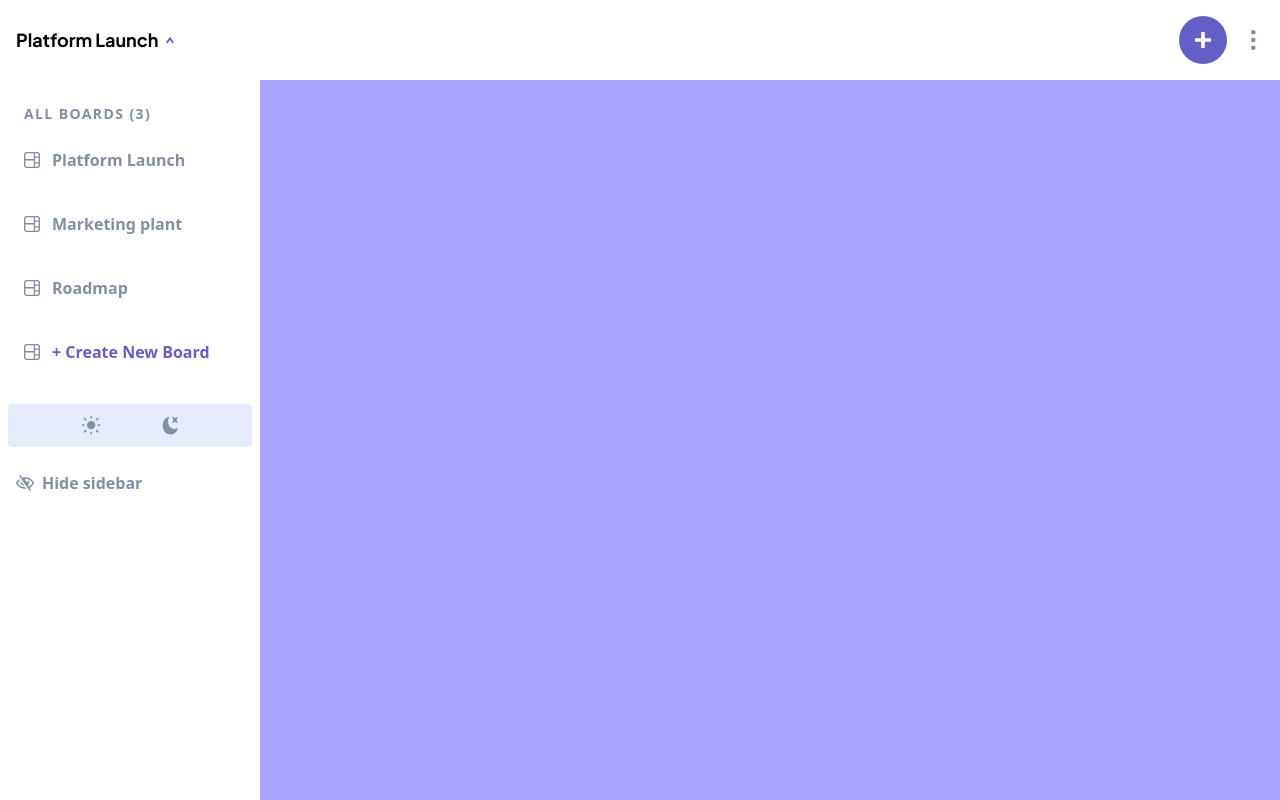
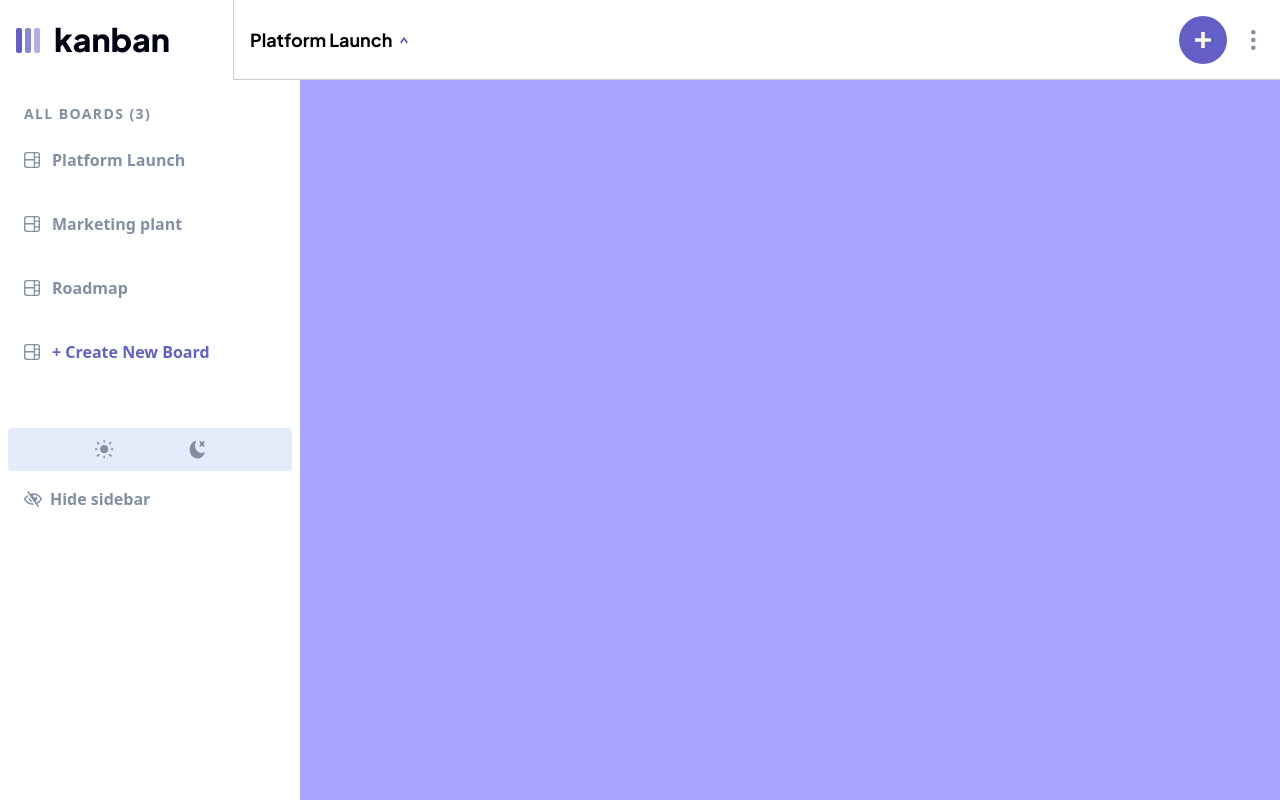
Before and after one commit to Santiagoq3/kanban-task-management, a React (Create React App) app: page / in a window 1280 px wide. Shown: the top 800 px of the page. Built offline with nearby package versions, Linux system fonts and the light colour scheme.

Commit message:
#10- añadiendo mas estilos a la sidebar

```diff
--- a/src/components/Board.jsx
+++ b/src/components/Board.jsx
@@ -5,7 +5,7 @@ export const Board = () => {
         <p className='text-graySecondary text-xl font-bold'>
           This board is empty. Create a new column to get started.
         </p>
-        <button className='flex items-center m-auto bg-mainPurple p-3 mt-4 text-white rounded-3xl text-lg font-bold '>
+        <button className='flex items-center m-auto bg-mainPurple p-3 mt-4 text-white rounded-3xl text-lg font-bold hover:bg-mainPurpleHover'>
           + Add New Column
         </button>
       </div>
--- a/src/components/Navbar.jsx
+++ b/src/components/Navbar.jsx
@@ -1,10 +1,12 @@
 export const Navbar = () => {
   return (
-    <header className='bg-white'>
-      <div className='flex items-center justify-between p-4'>
-        <div className='flex items-center gap-4'>
+    <header className='bg-white h-[80px]  '>
+      <div className=' flex gap-12 h-full items-center justify-between '>
+        <img className='md:block hidden p-4 ' src='../assets/logo-dark.svg' />
+        <div className='flex h-full border-l border-b border-l-[#ccc] border-b-[#ccc] flex-auto items-center justify-between p-4'>
+          <div className=' flex items-center gap-4'>
             <img
-            className='md:hidden'
+              className='md:hidden '
               src='../assets/logo-mobile.svg'
               alt='logo'
             />
@@ -18,13 +20,17 @@ export const Navbar = () => {
           </div>
           <div className='flex items-center gap-6 mr-2'>
             <button className='bg-mainPurple p-4 rounded-3xl w-12'>
-            <img className='w-full' src='../assets/icon-add-task-mobile.svg' />
+              <img
+                className='w-full'
+                src='../assets/icon-add-task-mobile.svg'
+              />
             </button>
             <button>
               <img src='../assets/icon-vertical-ellipsis.svg' />
             </button>
           </div>
         </div>
+      </div>
     </header>
   );
 };
--- a/src/components/Sidebar.jsx
+++ b/src/components/Sidebar.jsx
@@ -2,7 +2,7 @@
 /* eslint-disable react/prop-types */
 export const Sidebar = ({ setIsShowSidebar, isShowSidebar }) => {
   return (
-    <nav className='md:block md:static md:rounded-none md:w-[260px] absolute top-24 flex justify-between flex-col left-24 right-24  rounded-md bg-white  '>
+    <nav className='md:block md:static md:rounded-none md:w-[300px] absolute top-24 flex justify-between flex-col left-24 right-24  rounded-md bg-white  '>
       <p className='mb-4 pt-6 pl-6 font-bold text-graySecondary text-sm tracking-widest uppercase'>
         All boards (3)
       </p>
@@ -38,7 +38,7 @@ export const Sidebar = ({ setIsShowSidebar, isShowSidebar }) => {
           </a>
         </li>
       </ul>
-      <div className='p-2'>
+      <div className='p-2 mt-6 '>
         <div className='p-3 mt-6 flex justify-evenly bg-Light rounded'>
           <img
             className='cursor-pointer'
@@ -47,7 +47,7 @@ export const Sidebar = ({ setIsShowSidebar, isShowSidebar }) => {
 
           <img className='cursor-pointer' src='../assets/icon-dark-theme.svg' />
         </div>
-      </div>
+
         <div
           onClick={() => setIsShowSidebar(!isShowSidebar)}
           className='hidden md:flex items-center gap-2 p-4 cursor-pointer'
@@ -57,6 +57,7 @@ export const Sidebar = ({ setIsShowSidebar, isShowSidebar }) => {
             Hide sidebar
           </p>
         </div>
+      </div>
     </nav>
   );
 };
```
Lines whose indentation alone changed are shown as unchanged.
